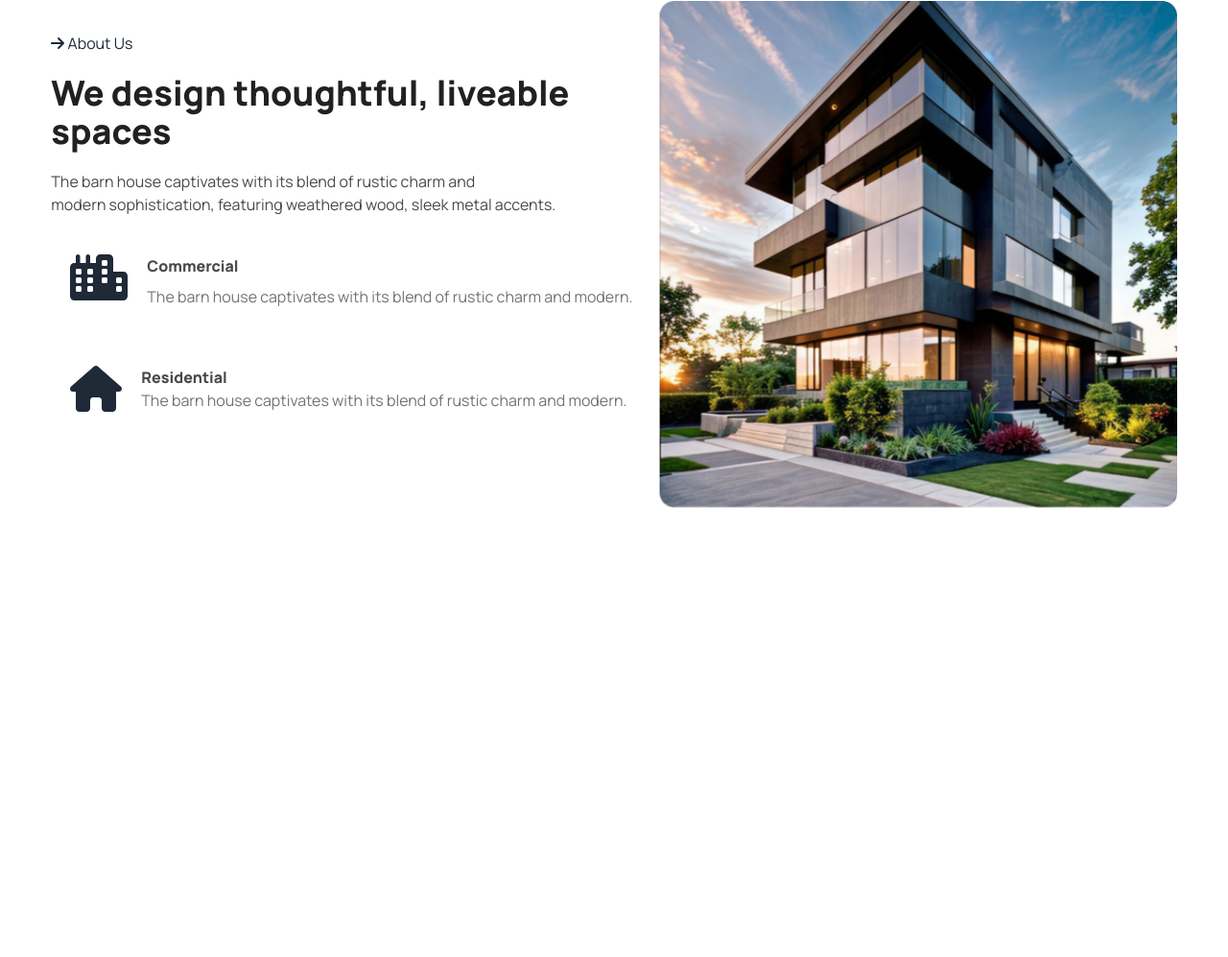
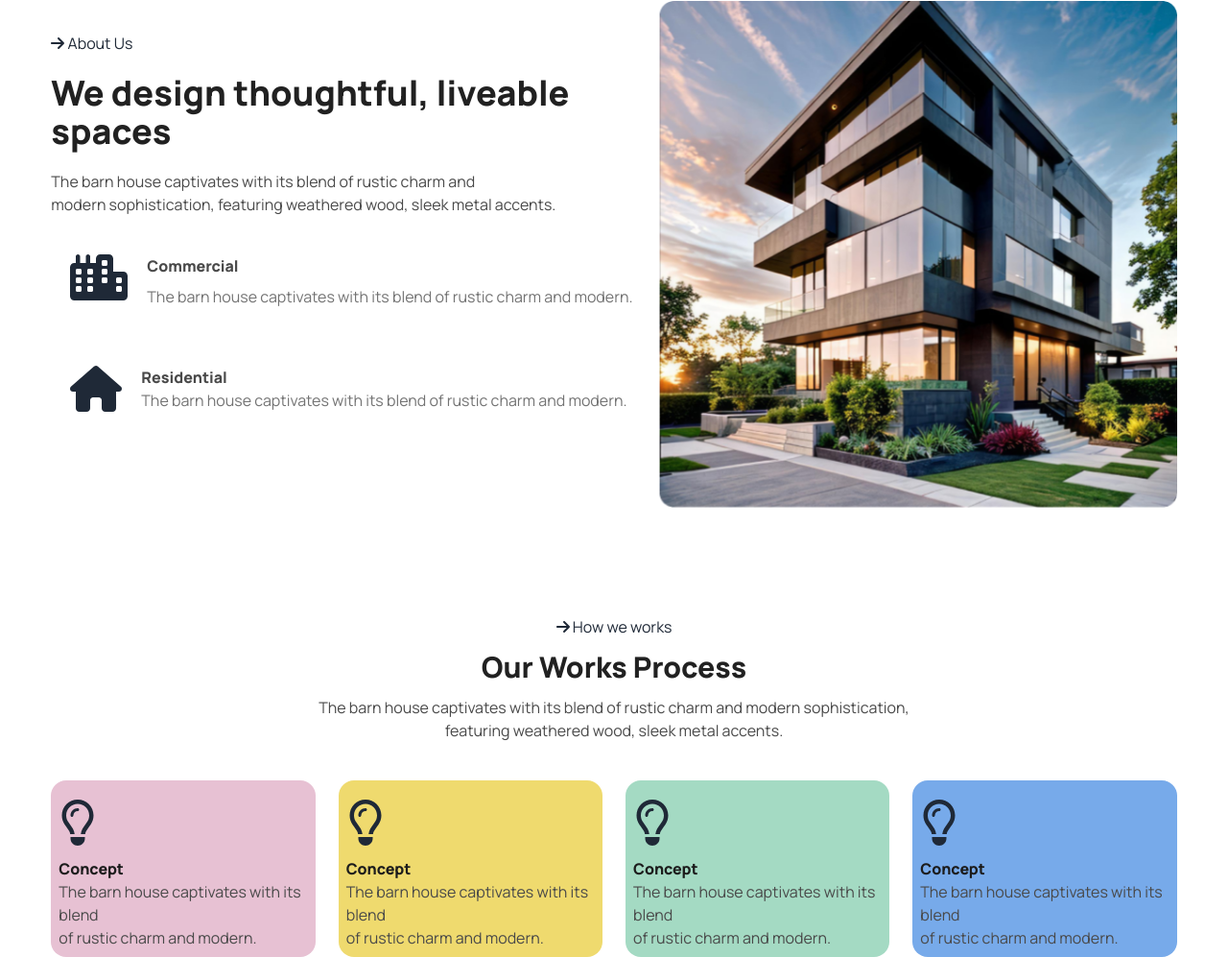
Before and after one commit to masumahmedon/rinterio-website, a plain HTML site: page index.html in a window 1280 px wide. Shown: the part 949-1946 px from the top of the page at 96% size. Before the commit the page ends 1478 px from the top, so only its background shows below. Drawn offline with nearby package versions, Linux system fonts and the light colour scheme.

Commit message:
work section done

```diff
--- a/index.html
+++ b/index.html
@@ -139,6 +139,59 @@
               </div>
             </div>
           </section>
+          <!-- work section -->
+           <section class="mt-28 w-90%">
+              <!-- work info -->
+               <div class="text-center">
+                <i class="fa-solid fa-arrow-right"></i>
+                <span>How we works</span>
+                <h2 class="text-3xl font-extrabold text-[#212121] my-3">Our Works Process</h2>
+                <p class="text-[#494949]">The barn house captivates with its blend of rustic charm and  modern sophistication,<br>
+                  featuring weathered wood, sleek metal accents.</p>
+               </div>
+                 <div class=" gap-6 grid lg:grid-cols-4 pt-10 ">
+                  <!-- card 1 -->
+                    <div class="bg-[#E7C1D3] rounded-2xl">
+                      <div>
+                       <i class="fa-regular fa-lightbulb w-14 h-12 pt-5"></i>
+                      </div>
+                      <div class="p-2">
+                       <span class="font-extrabold text-[#1c1c1c]">Concept</span>
+                       <p class="text-[#494949]">The barn house captivates with its blend <br>of rustic charm and modern.</p>
+                      </div>
+                    </div>
+                    <!-- card 2 -->
+                      <div class="bg-[#EFDA6E] rounded-2xl">
+                        <div>
+                         <i class="fa-regular fa-lightbulb w-14 h-12 pt-5"></i>
+                        </div>
+                        <div class="p-2">
+                         <span class="font-extrabold text-[#1c1c1c]">Concept</span>
+                         <p class="text-[#494949]">The barn house captivates with its blend <br>of rustic charm and modern.</p>
+                        </div>
+                      </div>
+                      <!-- card 3 -->
+                        <div class="bg-[#A4DAC3] rounded-2xl">
+                          <div>
+                           <i class="fa-regular fa-lightbulb w-14 h-12 pt-5"></i>
+                          </div>
+                          <div class="p-2">
+                           <span class="font-extrabold text-[#1c1c1c]">Concept</span>
+                           <p class="text-[#494949]">The barn house captivates with its blend <br>of rustic charm and modern.</p>
+                          </div>
+                        </div>
+                        <!-- card 4 -->
+                          <div class="bg-[#77AAEA] rounded-2xl">
+                            <div>
+                             <i class="fa-regular fa-lightbulb w-14 h-12 pt-5"></i>
+                            </div>
+                            <div class="p-2">
+                             <span class="font-extrabold text-[#1c1c1c]">Concept</span>
+                             <p class="text-[#494949]">The barn house captivates with its blend <br>of rustic charm and modern.</p>
+                            </div>
+                          </div>
+                        </div>
+           </section>
       </main>
       <!-- footer section -->
        <footer>
```
